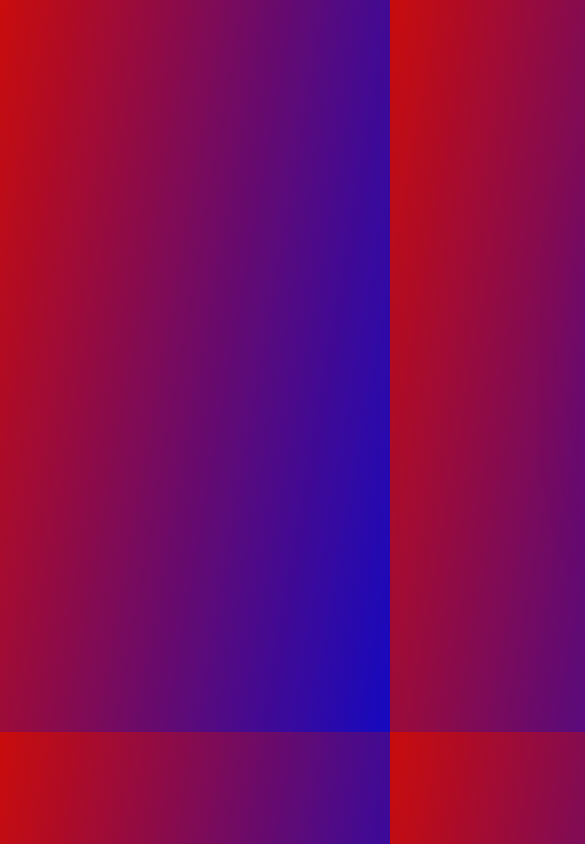
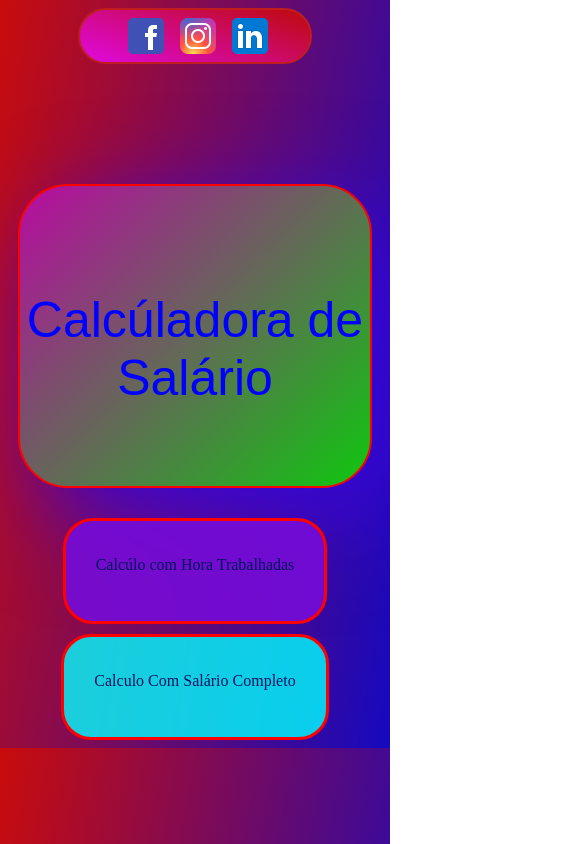
Before and after one commit to Lukinhas0/Calculadora-de-Salario, a plain HTML site: page index.html in a window 390 px wide. Shown: the top 844 px of the page, 585 px wide, since content can reach past the window. Drawn offline with Linux system fonts and the light colour scheme.

Commit message:
terceira versao

```diff
--- a/index.html
+++ b/index.html
@@ -4,86 +4,9 @@
     <meta charset="UTF-8">
     <meta http-equiv="X-UA-Compatible" content="IE=edge">
     <meta name="viewport" content="width=device-width, initial-scale=1.0">
+    <link rel="stylesheet" href="stylepgpr.css">
     <title>PrimeiroSite</title>
 </head>
-    <style>
-        div h1{
-            text-align: center;
-            margin-top: 100px;
-            font: normal 60px arial;
-            color: rgb(0, 0, 255);
-        }
-        .container2{
-            margin-top: 120px;
-            width: 600px;
-            border: 2px solid red;
-            margin-left: 620px;
-            height: 300px;
-            display: flex;
-            border-radius: 50px;
-            background: linear-gradient(315deg, rgb(14, 199, 14), rgb(185, 10, 162));
-            box-shadow: 30px 30px 100px rgb(53, 6, 224);
-        }
-        .container{
-            display: flex;
-        }
-        div a{
-            text-decoration: none;
-            padding: 30px;
-            color: rgb(0, 21, 92);
-            display: flex;
-            margin-top: 55px;
-        }
-        .card{
-            height: 200px;
-            background-color: rgba(117, 12, 216, 0.904);
-            margin-left: 660px;
-            border: 3px solid red;
-            border-radius: 30px;
-            transition: 0.8s;
-            margin-top: 30px;
-        }
-        .card1{
-            height: 200px;
-            background-color: rgba(0, 255, 255, 0.801);
-            margin-left: 10px;
-            border: 3px solid red;
-            border-radius: 30px;
-            transition: 0.8s;
-            margin-top: 30px;
-        }
-        .card:hover{
-            background-color: rgb(17, 204, 17);
-        }
-        .card1:hover{
-            background-color: rgb(17, 201, 17);
-        }
-        .card:hover{
-            cursor: pointer;
-            box-shadow: 0 0 100px rgb(41, 228, 4);
-        }
-        .card1:hover{
-            cursor: pointer;
-            box-shadow: 0 0 100px rgb(40, 204, 40);
-        }
-        body{
-
-            background: linear-gradient(1000deg, rgb(21, 9, 192), rgb(201, 12, 12));
-        }
-        .redes ul{
-            display: flex;
-            margin-left: 1500px;
-            margin-top: 0px;
-            border: 2px solid rgb(190, 30, 30);
-            width: 190px;
-            background: linear-gradient(200deg, rgb(190, 10, 10), rgb(224, 9, 224));
-            border-radius: 30px;
-        }
-        .redes a{
-            padding: 2px;
-            display: flex;
-        }
-</style>
 <body>
     <nav class="redes">
         <ul>
--- /dev/null
+++ b/stylepgpr.css
@@ -0,0 +1,113 @@
+div h1{
+    text-align: center;
+    margin-top: 100px;
+    font: normal 60px arial;
+    color: rgb(0, 0, 255);
+}
+.container2{
+    margin-top: 120px;
+    width: 600px;
+    border: 2px solid red;
+    margin-left: 620px;
+    height: 300px;
+    display: flex;
+    border-radius: 50px;
+    background: linear-gradient(315deg, rgb(14, 199, 14), rgb(185, 10, 162));
+    box-shadow: 30px 30px 100px rgb(53, 6, 224);
+}
+.container{
+    display: flex;
+}
+div a{
+    text-decoration: none;
+    padding: 30px;
+    color: rgb(0, 21, 92);
+    display: flex;
+    margin-top: 55px;
+}
+.card{
+    height: 200px;
+    background-color: rgba(117, 12, 216, 0.904);
+    margin-left: 660px;
+    border: 3px solid red;
+    border-radius: 30px;
+    transition: 0.8s;
+    margin-top: 30px;
+}
+.card1{
+    height: 200px;
+    background-color: rgba(0, 255, 255, 0.801);
+    margin-left: 10px;
+    border: 3px solid red;
+    border-radius: 30px;
+    transition: 0.8s;
+    margin-top: 30px;
+}
+.card:hover{
+    background-color: rgb(17, 204, 17);
+}
+.card1:hover{
+    background-color: rgb(17, 201, 17);
+}
+.card:hover{
+    cursor: pointer;
+    box-shadow: 0 0 100px rgb(41, 228, 4);
+}
+.card1:hover{
+    cursor: pointer;
+    box-shadow: 0 0 100px rgb(40, 204, 40);
+}
+body{
+
+    background: linear-gradient(1000deg, rgb(21, 9, 192), rgb(201, 12, 12));
+}
+.redes ul{
+    display: flex;
+    margin-left: 1500px;
+    margin-top: 0px;
+    border: 2px solid rgb(190, 30, 30);
+    width: 190px;
+    background: linear-gradient(200deg, rgb(190, 10, 10), rgb(224, 9, 224));
+    border-radius: 30px;
+}
+.redes a{
+    padding: 2px;
+    display: flex;
+}
+
+@media screen and (max-width: 768px) {
+    .container2, .card, .card1, .redes ul{
+        display: flex;
+        margin-left: auto;
+        margin-right: auto;
+    }
+}
+@media screen and (max-width: 600px) {
+        .card, .card1, .redes ul{
+        display: flex;
+        margin-left: auto;
+        margin-right: auto;
+        text-align: center;
+        }
+        .container2{
+            width: 350px;
+        }
+        .container{
+            display: flex;
+            flex-direction: column;
+        }
+        .card{
+            height: 100px;
+        }
+        .card1{
+            margin-top: 10px;
+            height: 100px;
+        }
+        div a{
+            margin-top: 5px;
+        }
+        div h1{
+            margin-top: 30%;
+            font: normal 50px arial;
+        }
+}
```
